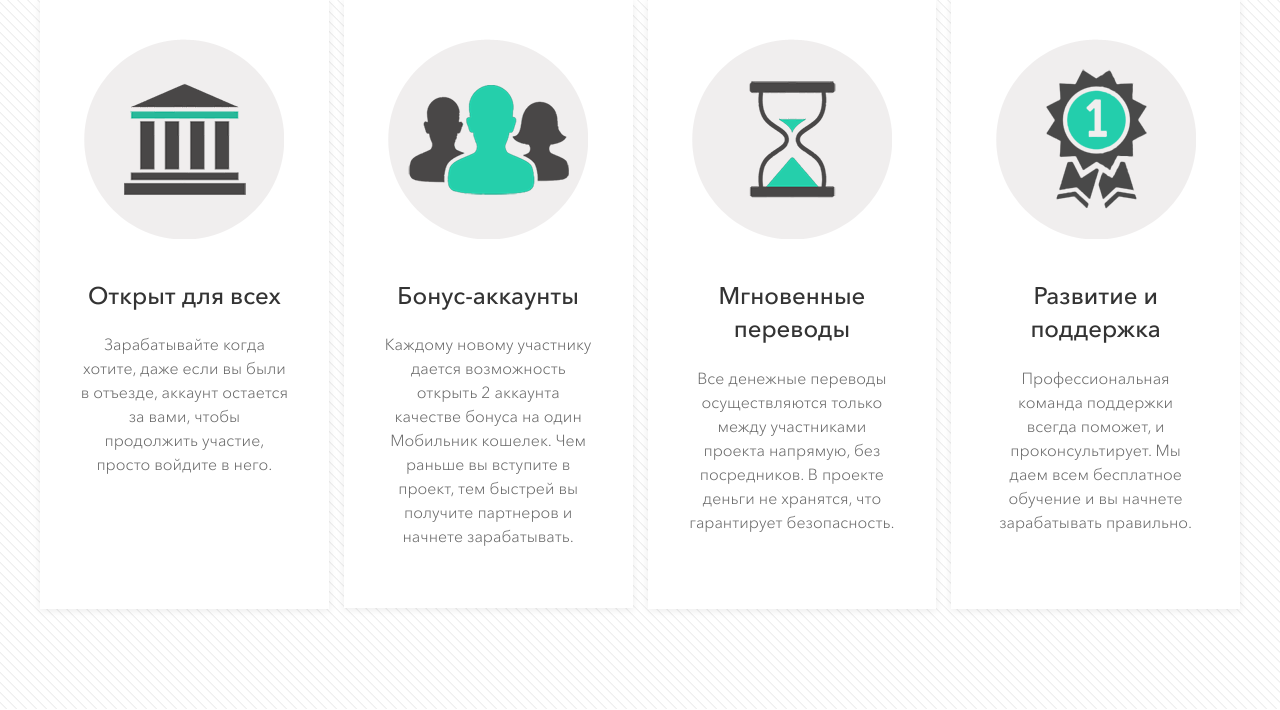
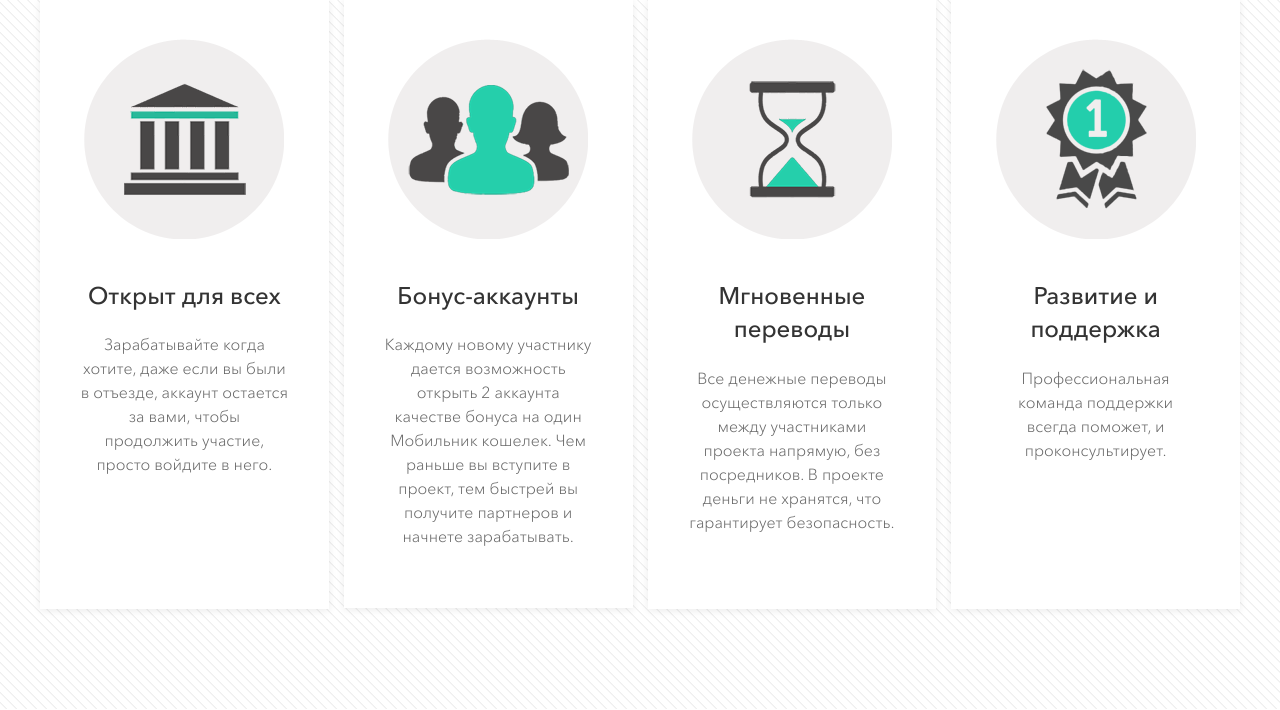
Before and after one commit to katalyzator/marketing, a Django app: page / in a window 1280 px wide. Shown: the part 3212-3922 px from the top of the page. Run offline with Django 3.2, Linux system fonts and the light colour scheme; data that the repository does not hold is empty; parts of the project's set-up code (start-up, migrations or seed data) failed here and were passed over; some libraries are stand-ins or nearby versions.

Commit message:
some changes

```diff
--- a/templates/index.html
+++ b/templates/index.html
@@ -134,7 +134,7 @@
                             <h5 class="uk-text-center">Развитие и поддержка</h5>
                             <p class="uk-text-center">Профессиональная команда поддержки всегда поможет, и
                                 проконсультирует.
-                                Мы даем всем бесплатное обучение и вы начнете зарабатывать правильно.</p>
+                                </p>
                         </div>
                     </div>
                 </div>
```
